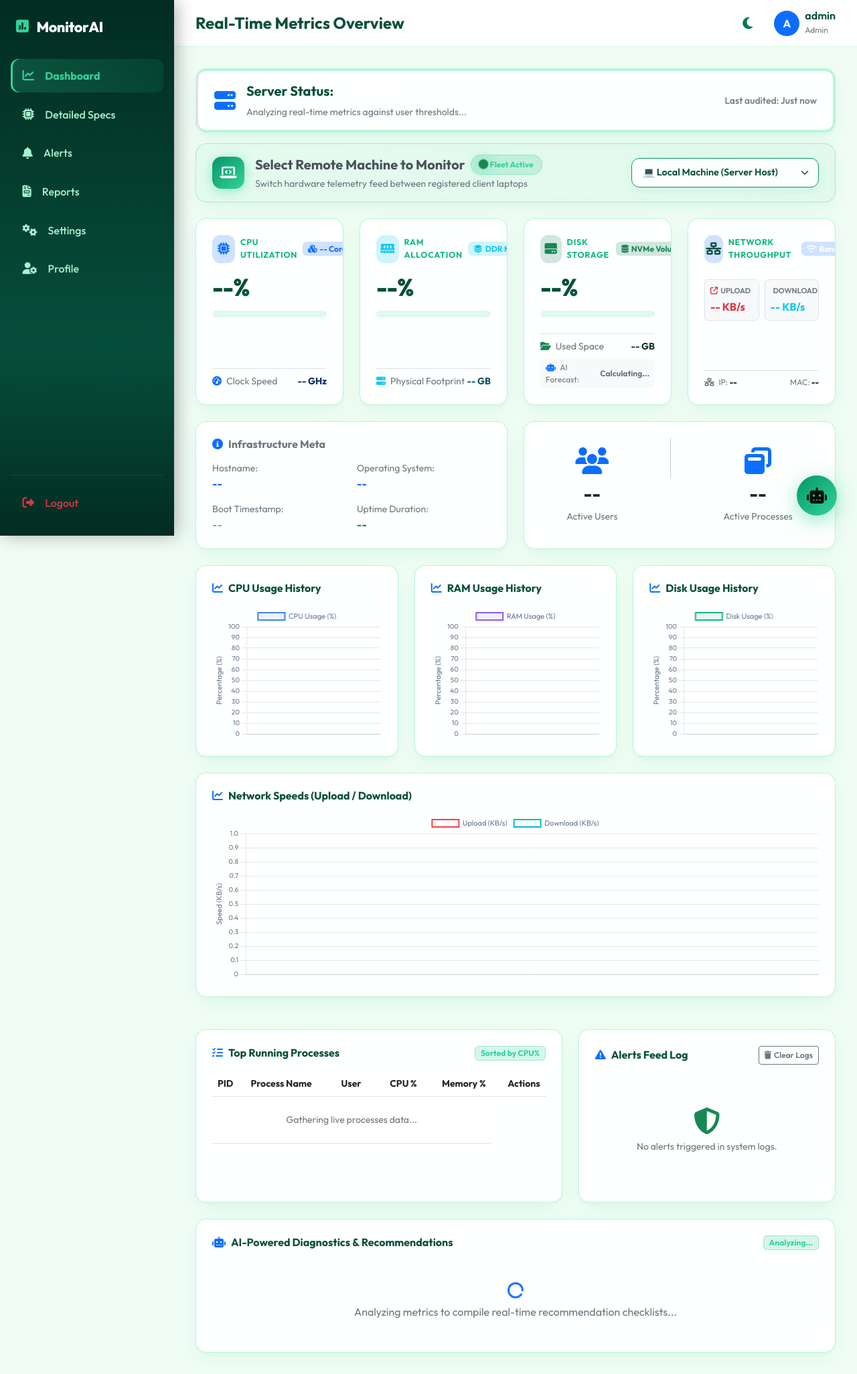
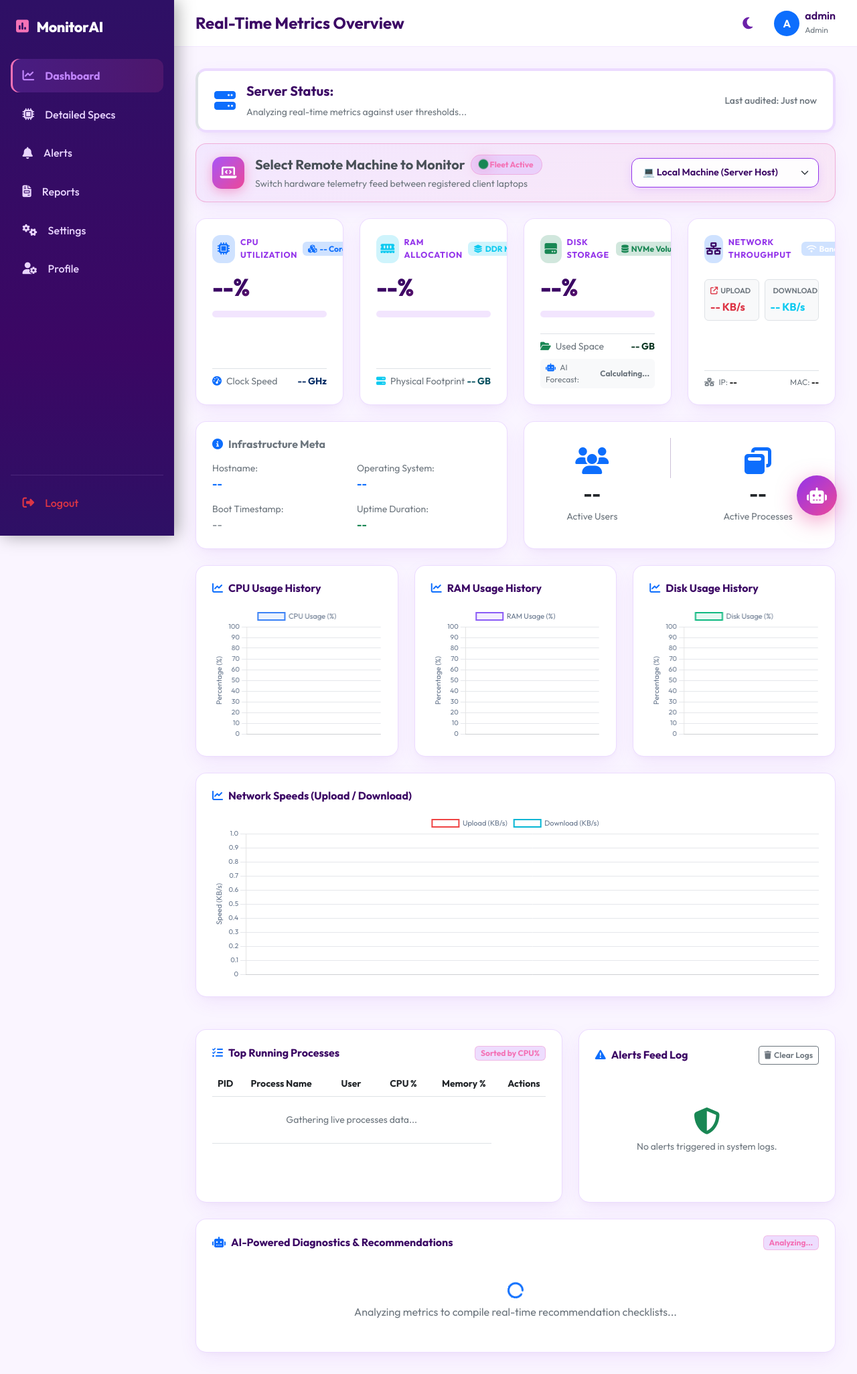
Before and after one commit to Chanthriha2806/Mini-project, a Flask app: page / in a window 1280 px wide. Shown: the whole page at 67% size. Run offline with Flask 3, Linux system fonts and the light colour scheme; a user stored in the database is signed in; data comes from the database, SQL or seed files in the repository; data that the repository does not hold is empty.

Commit message:
Apply Royal Amethyst & Electric Fuchsia theme palette with Neon Pink and Purple glow highlights

```diff
--- a/app/static/css/style.css
+++ b/app/static/css/style.css
@@ -1,56 +1,56 @@
 /* ==========================================================================
-   Deep Emerald Cyberpunk Theme & Micro-Interaction Styling
+   Royal Amethyst & Electric Fuchsia Theme & Micro-Interaction Styling
    ========================================================================== */
 
-/* Core CSS Tokens & Color Palette (Light Mode - Crisp Soft Mint Platinum) */
+/* Core CSS Tokens & Color Palette (Light Mode - Ultra-Clean Lavender Platinum) */
 :root {
-    --bg-primary: #f0fdf4;
+    --bg-primary: #faf5ff;
     --bg-secondary: #ffffff;
-    --bg-sidebar: linear-gradient(180deg, #022c22 0%, #064e3b 65%, #022c22 100%);
-    --sidebar-text: #a7f3d0;
-    --sidebar-active-bg: linear-gradient(90deg, rgba(52, 211, 153, 0.2) 0%, rgba(16, 185, 129, 0.12) 100%);
-    --sidebar-active-text: #34d399;
-    --sidebar-active-border: #34d399;
-    --text-primary: #064e3b;
-    --text-secondary: #047857;
-    --text-muted: #10b981;
+    --bg-sidebar: linear-gradient(180deg, #2e1065 0%, #3b0764 65%, #2e1065 100%);
+    --sidebar-text: #e9d5ff;
+    --sidebar-active-bg: linear-gradient(90deg, rgba(168, 85, 247, 0.2) 0%, rgba(236, 72, 153, 0.15) 100%);
+    --sidebar-active-text: #c084fc;
+    --sidebar-active-border: #f472b6;
+    --text-primary: #3b0764;
+    --text-secondary: #6b21a8;
+    --text-muted: #9333ea;
     --card-bg: rgba(255, 255, 255, 0.92);
-    --card-shadow: 0 10px 30px -5px rgba(16, 185, 129, 0.1), 0 4px 12px -2px rgba(0, 0, 0, 0.03);
-    --card-border: 1px solid rgba(167, 243, 208, 0.8);
-    --card-hover-border: rgba(52, 211, 153, 0.7);
-    --accent: #059669;
-    --accent-hover: #047857;
-    --accent-glow: rgba(16, 185, 129, 0.35);
+    --card-shadow: 0 10px 30px -5px rgba(147, 51, 234, 0.1), 0 4px 12px -2px rgba(0, 0, 0, 0.03);
+    --card-border: 1px solid rgba(233, 213, 255, 0.85);
+    --card-hover-border: rgba(236, 72, 153, 0.7);
+    --accent: #9333ea;
+    --accent-hover: #7e22ce;
+    --accent-glow: rgba(168, 85, 247, 0.35);
     --success: #10b981;
     --warning: #f59e0b;
     --danger: #ef4444;
-    --border-color: #d1fae5;
+    --border-color: #f3e8ff;
     --nav-height: 70px;
     --sidebar-width: 260px;
-    --spotlight-color: rgba(52, 211, 153, 0.15);
+    --spotlight-color: rgba(236, 72, 153, 0.15);
 }
 
-/* Dark Mode Tokens Override - Deep Emerald Cyberpunk (Activated via [data-theme="dark"] on <html>) */
+/* Dark Mode Tokens Override - Royal Amethyst & Electric Fuchsia (Activated via [data-theme="dark"] on <html>) */
 [data-theme="dark"] {
-    --bg-primary: #040d0a;
-    --bg-secondary: #091a16;
-    --bg-sidebar: #020a08;
-    --sidebar-text: #6ee7b7;
-    --sidebar-active-bg: linear-gradient(90deg, rgba(52, 211, 153, 0.22) 0%, rgba(16, 185, 129, 0.15) 100%);
-    --sidebar-active-text: #34d399;
-    --sidebar-active-border: #34d399;
-    --text-primary: #ecfdf5;
-    --text-secondary: #a7f3d0;
-    --text-muted: #34d399;
-    --card-bg: rgba(9, 26, 22, 0.88);
-    --card-shadow: 0 20px 45px -10px rgba(0, 0, 0, 0.7), 0 0 30px rgba(52, 211, 153, 0.18);
-    --card-border: 1px solid rgba(52, 211, 153, 0.22);
-    --card-hover-border: rgba(52, 211, 153, 0.75);
-    --accent: #34d399;
-    --accent-hover: #6ee7b7;
-    --accent-glow: rgba(52, 211, 153, 0.45);
-    --border-color: #0d2a23;
-    --spotlight-color: rgba(52, 211, 153, 0.22);
+    --bg-primary: #090414;
+    --bg-secondary: #13092b;
+    --bg-sidebar: #05020c;
+    --sidebar-text: #d8b4fe;
+    --sidebar-active-bg: linear-gradient(90deg, rgba(168, 85, 247, 0.25) 0%, rgba(236, 72, 153, 0.18) 100%);
+    --sidebar-active-text: #f472b6;
+    --sidebar-active-border: #f472b6;
+    --text-primary: #faf5ff;
+    --text-secondary: #e9d5ff;
+    --text-muted: #c084fc;
+    --card-bg: rgba(22, 11, 45, 0.88);
+    --card-shadow: 0 20px 45px -10px rgba(0, 0, 0, 0.8), 0 0 30px rgba(168, 85, 247, 0.2);
+    --card-border: 1px solid rgba(168, 85, 247, 0.25);
+    --card-hover-border: rgba(236, 72, 153, 0.75);
+    --accent: #c084fc;
+    --accent-hover: #f472b6;
+    --accent-glow: rgba(236, 72, 153, 0.45);
+    --border-color: #1e0e42;
+    --spotlight-color: rgba(236, 72, 153, 0.22);
 }
 
 /* Reset and Layout Scaffolding */
@@ -95,7 +95,7 @@ body {
     transition: all 0.3s cubic-bezier(0.4, 0, 0.2, 1);
     display: flex;
     flex-direction: column;
-    box-shadow: 4px 0 25px rgba(0, 0, 0, 0.3);
+    box-shadow: 4px 0 25px rgba(0, 0, 0, 0.35);
 }
 
 .sidebar .brand {
@@ -117,13 +117,13 @@ body {
 }
 
 .sidebar .brand i {
-    color: #34d399 !important;
+    color: #f472b6 !important;
     transition: transform 0.4s cubic-bezier(0.34, 1.56, 0.64, 1), filter 0.3s ease;
 }
 
 .sidebar .brand:hover i {
     transform: rotate(15deg) scale(1.25);
-    filter: drop-shadow(0 0 12px rgba(52, 211, 153, 0.9));
+    filter: drop-shadow(0 0 12px rgba(244, 114, 182, 0.9));
 }
 
 .sidebar-nav {
@@ -179,7 +179,7 @@ body {
 
 .sidebar-footer {
     padding-top: 1rem;
-    border-top: 1px solid rgba(52, 211, 153, 0.15);
+    border-top: 1px solid rgba(216, 180, 254, 0.15);
 }
 
 /* Main Content Panel */
@@ -276,7 +276,7 @@ body {
     font-size: 2.25rem;
     font-weight: 800;
     letter-spacing: -0.03em;
-    background: linear-gradient(135deg, var(--text-primary) 30%, var(--accent) 100%);
+    background: linear-gradient(135deg, var(--text-primary) 30%, #ec4899 100%);
     -webkit-background-clip: text;
     -webkit-text-fill-color: transparent;
     line-height: 1.1;
@@ -302,20 +302,20 @@ body {
 }
 
 .icon-avatar.gradient-cyan {
-    background: linear-gradient(135deg, #059669 0%, #34d399 100%);
+    background: linear-gradient(135deg, #a855f7 0%, #ec4899 100%);
     width: 48px;
     height: 48px;
     border-radius: 14px;
     color: #ffffff;
-    box-shadow: 0 4px 18px rgba(52, 211, 153, 0.45);
+    box-shadow: 0 4px 18px rgba(236, 72, 153, 0.45);
 }
 
 /* Executive Control Select Bar */
 .device-selector-card {
     position: relative;
     overflow: hidden;
-    background: linear-gradient(135deg, rgba(52, 211, 153, 0.06) 0%, rgba(16, 185, 129, 0.06) 100%);
-    border: 1px solid rgba(52, 211, 153, 0.35) !important;
+    background: linear-gradient(135deg, rgba(168, 85, 247, 0.08) 0%, rgba(236, 72, 153, 0.08) 100%);
+    border: 1px solid rgba(236, 72, 153, 0.35) !important;
 }
 
 .device-selector-card::before {
@@ -325,7 +325,7 @@ body {
     left: -100%;
     width: 60%;
     height: 3px;
-    background: linear-gradient(90deg, transparent, var(--accent), #34d399, transparent);
+    background: linear-gradient(90deg, transparent, var(--accent), #ec4899, transparent);
     animation: scanLineGlow 3.5s infinite linear;
 }
 
@@ -342,7 +342,7 @@ body {
     border: 1.5px solid var(--accent);
     background-color: var(--card-bg);
     color: var(--text-primary);
-    box-shadow: 0 4px 14px rgba(52, 211, 153, 0.15);
+    box-shadow: 0 4px 14px rgba(168, 85, 247, 0.18);
     transition: all 0.25s ease;
     cursor: pointer;
     min-width: 280px;
@@ -365,9 +365,9 @@ body {
     font-weight: 700;
     padding: 0.3rem 0.75rem;
     border-radius: 20px;
-    background: rgba(16, 185, 129, 0.16);
-    color: #34d399;
-    border: 1px solid rgba(52, 211, 153, 0.35);
+    background: rgba(168, 85, 247, 0.16);
+    color: #f472b6;
+    border: 1px solid rgba(244, 114, 182, 0.35);
     display: inline-flex;
     align-items: center;
     transition: transform 0.25s ease;
@@ -401,7 +401,7 @@ body {
 .progress-hero {
     height: 10px;
     border-radius: 6px;
-    background: rgba(52, 211, 153, 0.15);
+    background: rgba(168, 85, 247, 0.15);
     overflow: hidden;
 }
 
@@ -535,9 +535,9 @@ body {
 }
 
 .badge.bg-primary {
-    background-color: rgba(52, 211, 153, 0.2) !important;
-    color: #34d399 !important;
-    border: 1px solid rgba(52, 211, 153, 0.35);
+    background-color: rgba(168, 85, 247, 0.2) !important;
+    color: #f472b6 !important;
+    border: 1px solid rgba(244, 114, 182, 0.35);
 }
 
 /* ==========================================================================
@@ -555,10 +555,10 @@ body {
     width: 60px;
     height: 60px;
     border-radius: 50%;
-    background: linear-gradient(135deg, #059669 0%, #34d399 100%);
-    color: #040d0a;
+    background: linear-gradient(135deg, #9333ea 0%, #ec4899 100%);
+    color: #ffffff;
     border: none;
-    box-shadow: 0 8px 30px rgba(52, 211, 153, 0.5);
+    box-shadow: 0 8px 30px rgba(236, 72, 153, 0.5);
     display: flex;
     align-items: center;
     justify-content: center;
```
Also changed, not shown: other parts of app/static/css/style.css (+37 -37 lines).
